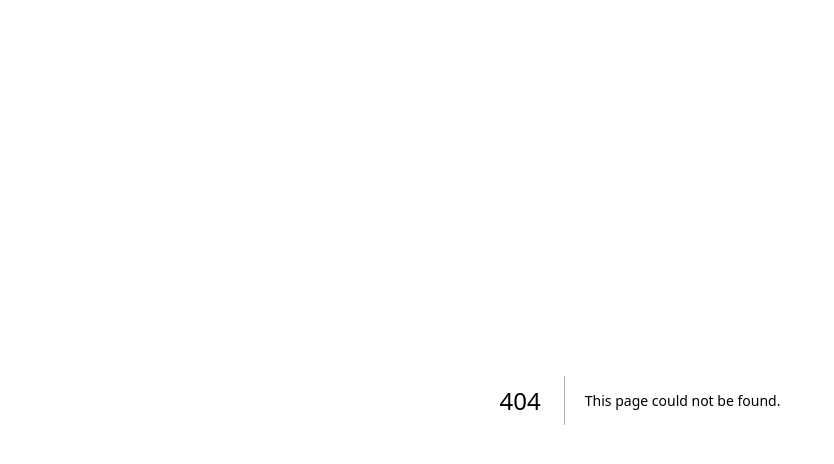
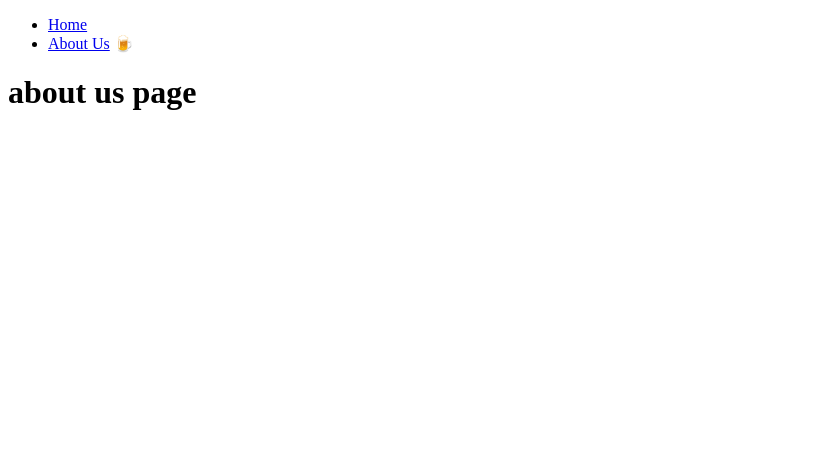
Before and after one commit to minhanPark/next14-nomad-basic, a Next.js app: page /about-us in a window 1280 px wide. Before the commit this address had no page. Shown: the top 464 px of the page, without its empty margins (0-834 px from the left). Built offline with nearby package versions, Linux system fonts and the light colour scheme.

Commit message:
네비게이션 추가

```diff
--- /dev/null
+++ b/app/about-us/page.tsx
@@ -0,0 +1,3 @@
+export default function Page() {
+  return <h1>about us page</h1>;
+}
--- a/app/layout.tsx
+++ b/app/layout.tsx
@@ -1,16 +1,21 @@
+import Navigation from "../components/navigation";
+
 export const metadata = {
-  title: 'Next.js',
-  description: 'Generated by Next.js',
-}
+  title: "Next.js",
+  description: "Generated by Next.js",
+};
 
 export default function RootLayout({
   children,
 }: {
-  children: React.ReactNode
+  children: React.ReactNode;
 }) {
   return (
     <html lang="en">
-      <body>{children}</body>
+      <body>
+        <Navigation />
+        {children}
+      </body>
     </html>
-  )
+  );
 }
--- /dev/null
+++ b/app/not-found.tsx
@@ -0,0 +1,3 @@
+export default function NotFound() {
+  return <h1>Not Found :(</h1>;
+}
--- /dev/null
+++ b/components/navigation.tsx
@@ -0,0 +1,21 @@
+"use client";
+
+import Link from "next/link";
+import { usePathname } from "next/navigation";
+
+export default function Navigation() {
+  const path = usePathname();
+  console.log("path", path);
+  return (
+    <nav>
+      <ul>
+        <li>
+          <Link href="/">Home</Link> {path === "/" && "🍺"}
+        </li>
+        <li>
+          <Link href="/about-us">About Us</Link> {path === "/about-us" && "🍺"}
+        </li>
+      </ul>
+    </nav>
+  );
+}
```
